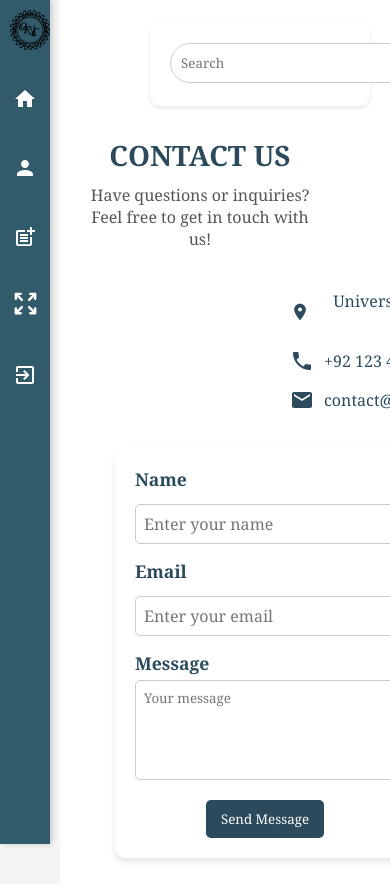
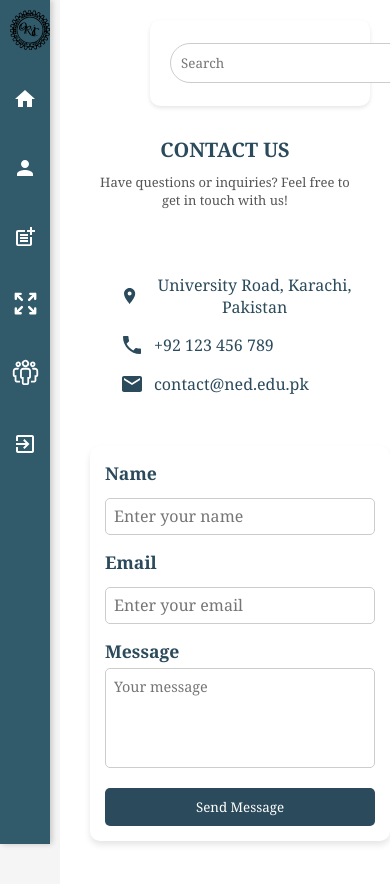
Before and after one commit to binary-GIT/ORIC, a React (Vite) app in the folder frontend/: page /contact in a window 390 px wide. Shown: the top 884 px of the page. Built offline with nearby package versions, Linux system fonts and the light colour scheme.

Commit message:
Final needed

```diff
--- a/frontend/src/components/Sidebar/Sidebar.css
+++ b/frontend/src/components/Sidebar/Sidebar.css
@@ -50,7 +50,7 @@
 }
 
 .menu-item:hover {
-  background-color: #2c5b66;
+  background-color: #75869f;
 }
 
 .menu-icon {
--- a/frontend/src/components/Sidebar/Sidebar.jsx
+++ b/frontend/src/components/Sidebar/Sidebar.jsx
@@ -5,6 +5,7 @@ import SettingsIcon from '@mui/icons-material/Settings';
 import ExitToAppIcon from '@mui/icons-material/ExitToApp';
 import PostAddIcon from '@mui/icons-material/PostAdd';
 import { HiOutlineArrowsExpand } from "react-icons/hi";
+import { VscOrganization } from "react-icons/vsc";
 import { useNavigate } from 'react-router-dom';
 import './Sidebar.css';
 
@@ -17,6 +18,7 @@ function Sidebar() {
     { icon: <PersonIcon />, label: 'Profile', path: '/home' },
     { icon: <PostAddIcon />, label: 'Submissions', path: '/form1' },
     { icon: <HiOutlineArrowsExpand />, label: 'About US', path: '/aboutus' },
+    { icon: <VscOrganization />, label: 'Contact US', path: '/contact' },
     { icon: <ExitToAppIcon />, label: 'Logout', path: '/' },
   ];
 
--- a/frontend/src/pages/Contact/Contact.css
+++ b/frontend/src/pages/Contact/Contact.css
@@ -7,6 +7,7 @@
 
 body {
     font-family: Cambria, Cochin, Georgia, Times, 'Times New Roman', serif;
+    background-color: #f5f5f5;
 }
 
 /* Contact Us Section */
@@ -14,9 +15,9 @@ body {
     padding: 10px;
     text-align: center;
     min-height: 100vh;
-    margin-right: 50px;
 }
 
+/* Contact Title */
 .contact-title {
     font-size: 28px;
     color: #2b4a5b;
@@ -24,22 +25,26 @@ body {
 }
 
 .contact-description {
-    margin-bottom: 40px;
+    margin-bottom: 20px;
     color: #555;
+    font-size: 16px;
 }
 
+/* Main Contact Section */
 .contact-form-section {
     display: flex;
     justify-content: center;
     gap: 20px;
     flex-wrap: wrap;
-    margin-top: 30px;
+    margin-top: 50px;
+    margin-right: 0; /* Remove fixed margin */
 }
 
 /* Contact Information */
 .contact-info {
     flex: 1;
     min-width: 250px;
+    padding: 15px;
     margin-left: 200px;
 }
 
@@ -64,7 +69,7 @@ body {
     max-width: 500px;
     background-color: white;
     padding: 20px;
-    margin-right: 100px;
+    margin-right: 135px; /* Center on smaller screens */
     border-radius: 10px;
     box-shadow: 0px 4px 6px rgba(0, 0, 0, 0.1);
 }
@@ -110,15 +115,55 @@ body {
 }
 
 /* Responsive Design */
-@media (max-width: 768px) {
+@media (max-width: 1024px) {
     .contact-form-section {
         flex-direction: column;
         align-items: center;
     }
 
-    .contact-form,
-    .contact-info {
-        width: 100%;
-        max-width: 500px;
+    .contact-info,
+    .contact-form {
+        margin: 0 auto; /* Center-align both sections */
+        width: 90%; /* Adjust to fit smaller screens */
     }
 }
+
+@media (max-width: 768px) {
+    .contact-container {
+        padding: 10px;
+    }
+
+    .contact-info,
+    .contact-form {
+        width: 100%; /* Full width on small devices */
+        padding: 15px;
+    }
+
+    .contact-title {
+        font-size: 24px;
+    }
+
+    .contact-description {
+        font-size: 14px;
+    }
+
+    .form-group input,
+    .form-group textarea {
+        font-size: 0.9rem;
+    }
+
+    .contact-btn {
+        width: 100%; /* Button spans full width */
+        text-align: center;
+    }
+}
+
+@media (max-width: 480px) {
+    .contact-title {
+        font-size: 20px;
+    }
+
+    .contact-description {
+        font-size: 13px;
+    }
+}
```
Also changed, not shown: frontend/src/App.jsx (+0 -22 lines).
